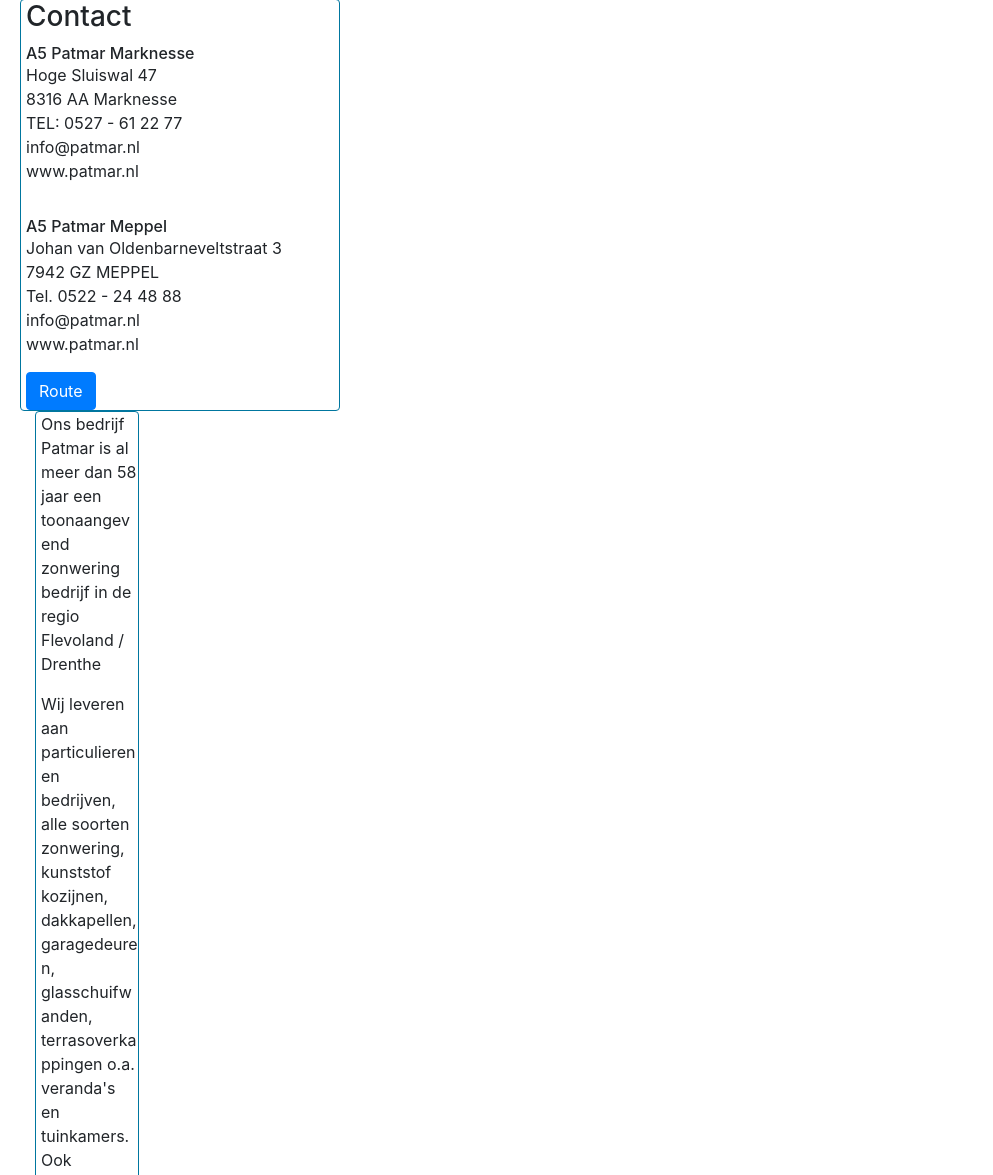
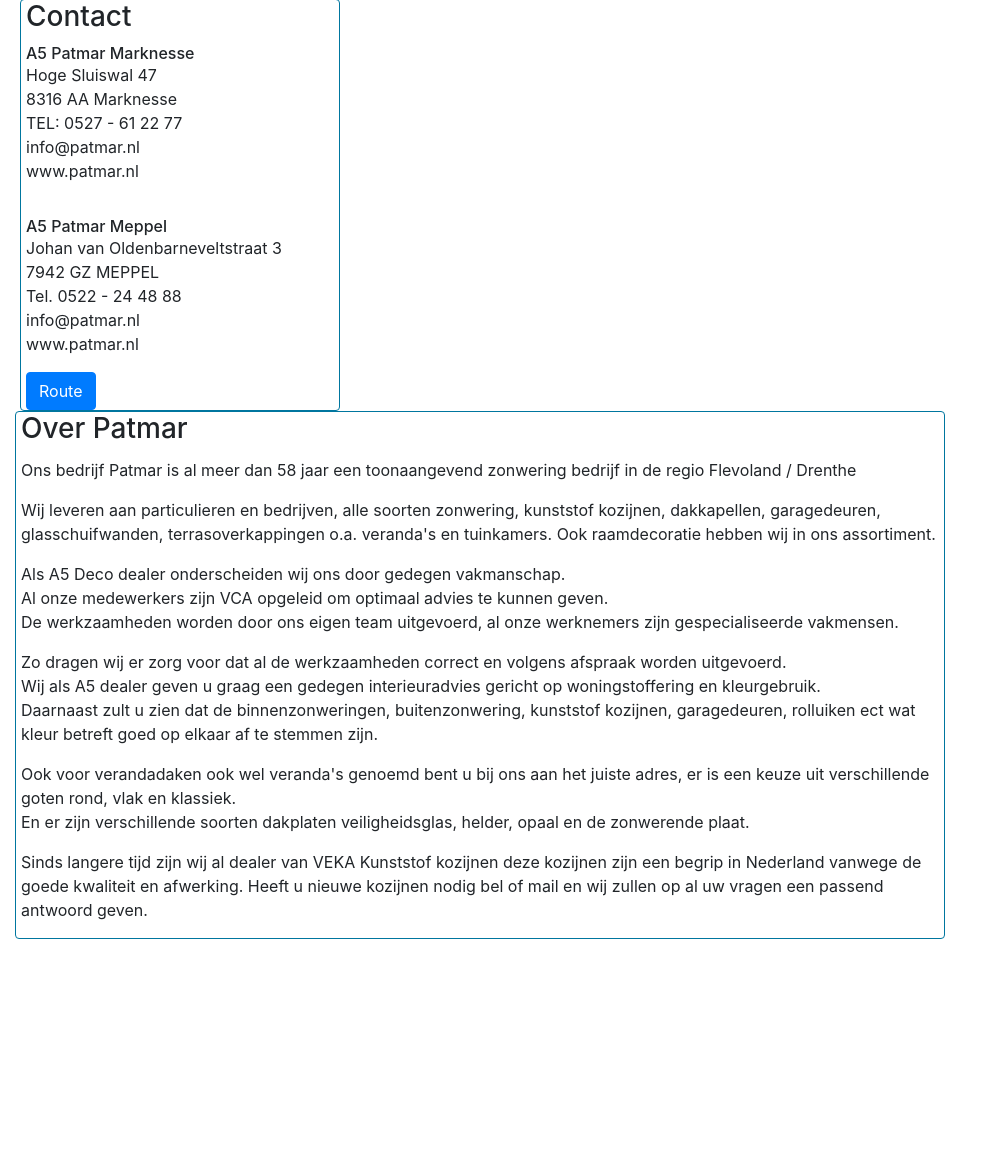
Before and after one commit to rickkerdt/patmar, a PHP site: page / in a window 1280 px wide. Shown: the part 446-1621 px from the top of the page, without its empty margins (0-993 px from the left). After the commit the page ends 1385 px from the top, so only its background shows below. Run offline with PHP 8.4, Linux system fonts and the light colour scheme; some libraries are stand-ins or nearby versions.

Commit message:
V0.3 Content updatet

```diff
--- a/views/index.php
+++ b/views/index.php
@@ -108,8 +108,11 @@
             <a href="#" class="btn btn-primary">Route</a>
         </div>
     </div>
+</div>
     <div class="col-md-9 col-sm-12">
     <div class="card wd-75" style="padding-left: 5px; border-color: #00769f">
+        <div class="card-block">
+            <H3 class="card-title">Over Patmar</H3>
         <p>Ons bedrijf Patmar is al meer dan 58 jaar een toonaangevend zonwering bedrijf in de regio Flevoland / Drenthe</p>
 
         <p>Wij leveren aan particulieren en bedrijven, alle soorten zonwering, kunststof kozijnen, dakkapellen, garagedeuren, glasschuifwanden, terrasoverkappingen o.a. veranda's en tuinkamers. Ook raamdecoratie hebben wij in ons assortiment.</p>
@@ -126,8 +129,8 @@
             En er zijn verschillende soorten dakplaten veiligheidsglas, helder, opaal en de zonwerende plaat.</p>
 
         <p>Sinds langere tijd zijn wij al dealer van VEKA Kunststof kozijnen deze kozijnen zijn een begrip in Nederland vanwege de goede kwaliteit en afwerking. Heeft u nieuwe kozijnen nodig bel of mail en wij zullen op al uw vragen een passend antwoord geven.</p>
-    </div>
-</div>
+        </div>
+        </div>
 </div>
 </body>
 <footer>
```
